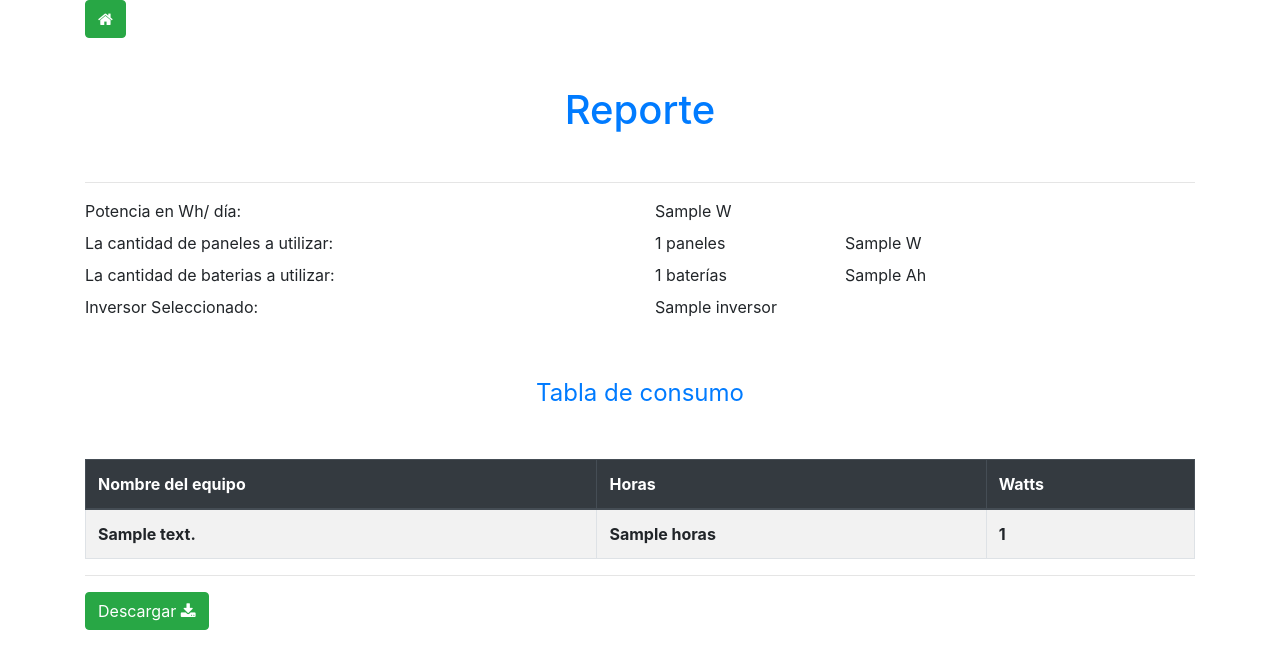
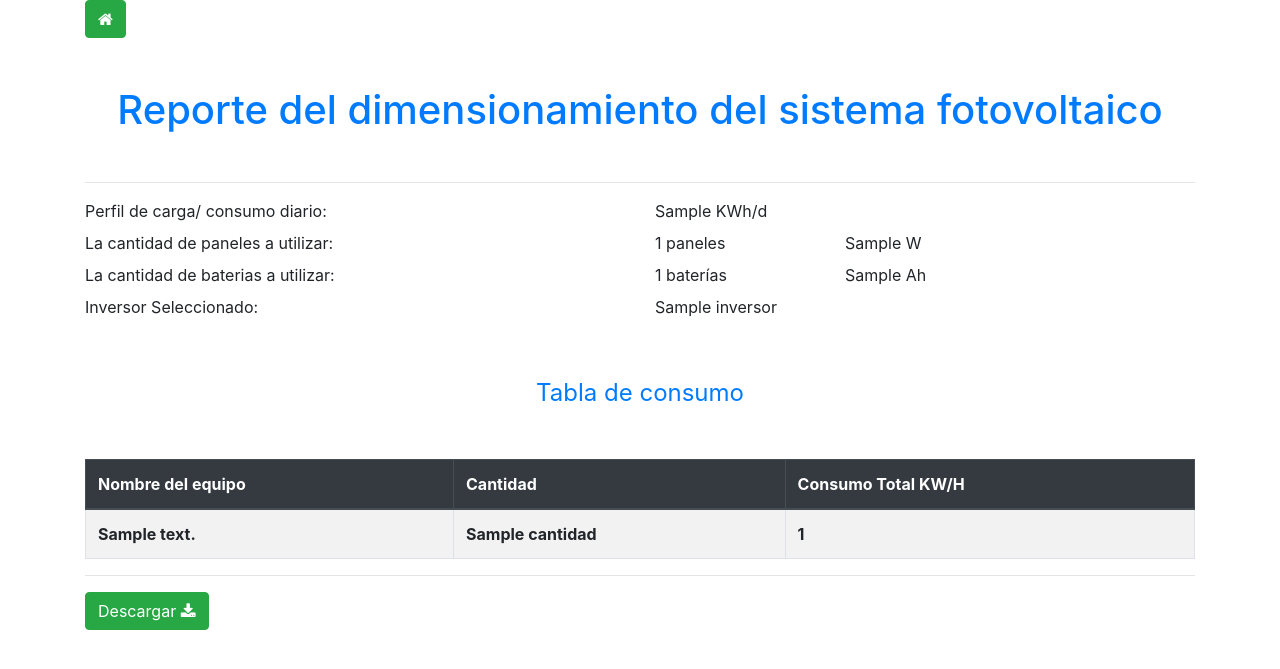
Before and after one commit to AlexCuencaM/calculadora-SFV, a Django app: template templates/calculadora/reporte.html in a window 1280 px wide. Shown: the top 669 px of the page. Run offline with Django 3.2, Linux system fonts and the light colour scheme; the template is opened without the code that fills it: most values are stand-ins (such as "Sample title", 1, 10 or a date in 2020); lists and menus that the app fills with data are empty; some libraries are stand-ins or nearby versions.

Commit message:
Fixing PDF

```diff
--- a/calculadora/Calcular.py
+++ b/calculadora/Calcular.py
@@ -16,7 +16,7 @@ class Calcular:
         return DetalleEquipoDeComputoModel(
             equipo=equipo,
             descripcion = calculos["descripcion"],
-            consumoKwH=int(calculos["watts"]),
+            consumoKwH=Decimal(calculos["consumoKwH"]),
             cantidad=int(calculos["cantidad"]),
             horarios= json.dumps(calculos["horarios"]),
         )
--- a/calculadora/CalcularReporte.py
+++ b/calculadora/CalcularReporte.py
@@ -5,11 +5,12 @@ from calculadora.models import(
 import decimal
 
 class CalcularReporte:
-    def __init__(self,calculoBateriaPanel):
+    def __init__(self,calculoBateriaPanel,total):
         self.__calculoBateriaPanel = calculoBateriaPanel
         self.__setDevices()
         self.__setBA()
         self.__setCP()
+        self.__total = total["total"]
 
     def __setDevices(self):
         self.__devices = ConsumoDeDispositivo.objects.filter(token=self.__calculoBateriaPanel.token)
@@ -41,7 +42,7 @@ class CalcularReporte:
     def getReporte(self):
         return {
             "devices": self.__devices,
-            "resultadosDevices": sum([i.totalConsumoDiario for i in self.__devices]),
+            "resultadosDevices": self.__total,
             "TotalBateria": self.__totalBateria(),#TB
             "TotalPanel": self.__totalPanel(),
             "inversor": self.__calculoBateriaPanel.getPost()["inversor"],
--- a/calculadora/views.py
+++ b/calculadora/views.py
@@ -68,7 +68,7 @@ def calcularPanelYbateria(request):
         calcular.guardar()
         ward = CalcularBateriaPanel(request.POST, request.session['token'])
         ward.calcularPanelYbateria()
-        reporte = CalcularReporte(ward)
+        reporte = CalcularReporte(ward,calcular.total())
 
     return render(request,"calculadora/reporte.html", reporte.getReporte())
 
--- a/static/js/interfazCalcular.js
+++ b/static/js/interfazCalcular.js
@@ -184,6 +184,6 @@ const enviarDatosPost = (json) => {
 }
 
 const consumoDiario = (responseText) => {
-	document.getElementById("valor_consumo").innerHTML = responseText.total + " W";
+	document.getElementById("valor_consumo").innerHTML = responseText.total + " KW/H";
 	document.getElementById("consumoDiario").value = responseText.total;
 }
--- a/templates/calculadora/CalcularImplementacion.html
+++ b/templates/calculadora/CalcularImplementacion.html
@@ -11,7 +11,7 @@
 		</div>
 		<hr>
 		<div class="form-row">
-			<label class="col-sm-6 col-md-6 col-lg-3"> Consumo mensual</label>
+			<label class="col-sm-6 col-md-6 col-lg-3"> Perfil de carga obtenido:</label>
 			<label class="col-sm-6 col-md-6 col-lg-3" id="valor_consumo"></label>
 			<input class=""type="hidden" class="form-control" id="consumoDiario" name="consumoDiario" value="">
 
--- a/templates/calculadora/reporte.html
+++ b/templates/calculadora/reporte.html
@@ -4,15 +4,15 @@
 {% block 'content' %}
 <div class="container">
 	<a class="btn btn-success rounded" hreF="/home"><i class="fa fa-home"></i></a>
-	<h1 class="my-5 text-center text-primary">Reporte</h1>
+	<h1 class="my-5 text-center text-primary">Reporte del dimensionamiento del sistema fotovoltaico</h1>
 	<hr>
 
 	<div class="row">
 		<div class="col-12 col-sm-6 col-md-6">
-			<label> Potencia en Wh/ día: </label>
+			<label> Perfil de carga/ consumo diario: </label>
 		</div>
 		<div class="col-6 col-sm-6 col-md-6">
-			<label id="potencia"> {{resultadosDevices}} W </label>
+			<label id="potencia"> {{resultadosDevices}} KWh/d </label>
 		</div>
 
 	</div>
@@ -55,15 +55,15 @@
 			<thead class="thead-dark">
 				<tr>
 					<th scope="col">Nombre del equipo</th>
-					<th scope="col">Horas</th>
-					<th scope="col">Watts</th>
+					<th scope="col">Cantidad</th>
+					<th scope="col">Consumo Total KW/H</th>
 				</tr>
 			</thead>
 			<tbody>
 			{% for device in devices %}
 				<tr>
 					<th>{{device.equipo.descripcion}}</th>
-					<th>{{device.equipo.horas}}</th>
+					<th>{{device.equipo.cantidad}}</th>
 					<th>{{device.totalConsumoDiario}}</th>
 				</tr>
 			{% endfor %}
```
Also changed, not shown: calculadora/Myprint.py (+4 -5 lines).
